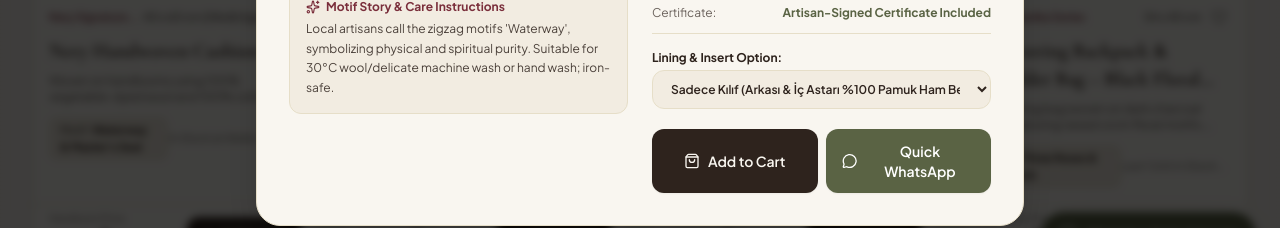
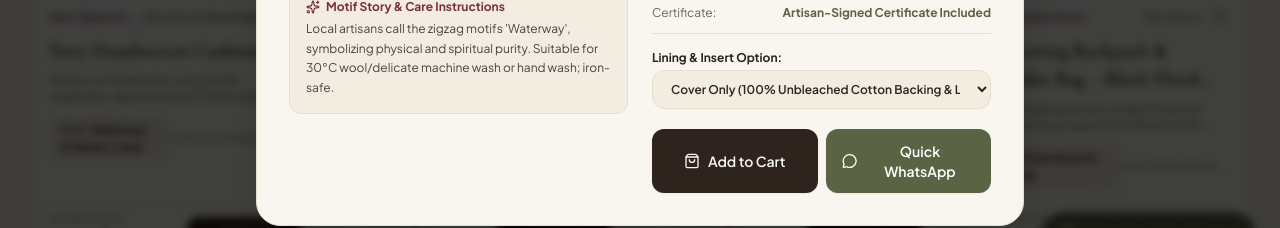
Before and after one commit to mserman90/neri-home-el-dokuma, a React (Vite) app: page / in a window 1280 px wide. Both pictures are taken after a click on the button 175 px from the left and 1949 px from the top of the page. Shown: the part 2067-2295 px from the top of the page. Built offline with nearby package versions, Linux system fonts and the light colour scheme; the HTML template or start-up script is replaced by a standard one.

Commit message:
feat(i18n): fully localize natural craft terms and product options in English UI

```diff
--- a/src/components/Hero.tsx
+++ b/src/components/Hero.tsx
@@ -49,7 +49,9 @@ export const Hero: React.FC = () => {
                 </div>
               </div>
               <div className="bg-[var(--surface-2)] p-2.5 sm:p-3.5 rounded-xl border border-[var(--line)]">
-                <div className="font-serif-display text-lg sm:text-2xl font-bold text-[var(--mustard)]">%100 Doğal</div>
+                <div className="font-serif-display text-lg sm:text-2xl font-bold text-[var(--mustard)]">
+                  {lang === "tr" ? "%100 Doğal" : "100% Natural"}
+                </div>
                 <div className="text-[10px] sm:text-xs opacity-80 mt-0.5 leading-tight">{t.hero.stat2Label}</div>
               </div>
             </div>
--- a/src/components/ProductModal.tsx
+++ b/src/components/ProductModal.tsx
@@ -276,7 +276,7 @@ export const ProductModal: React.FC<ProductModalProps> = ({
               >
                 {product.options.map((o, i) => (
                   <option key={o.label} value={i}>
-                    {o.label}{" "}
+                    {isEn && o.labelEn ? o.labelEn : o.label}{" "}
                     {o.extraPrice > 0
                       ? `(+${tl(o.extraPrice)})`
                       : o.extraPrice < 0
@@ -302,8 +302,8 @@ export const ProductModal: React.FC<ProductModalProps> = ({
               <a
                 href={waLink(
                   isEn
-                    ? `Hello Ms. Neriman, I would like to get information/order ${displayName} (${selectedOpt.label}). Price: ${tl(modalPrice)}`
-                    : `Merhaba Neriman Hanım, ${displayName} (${selectedOpt.label}) ürünü hakkında bilgi/sipariş almak istiyorum. Tutar: ${tl(modalPrice)}`
+                    ? `Hello Ms. Neriman, I would like to get information/order ${displayName} (${selectedOpt?.labelEn || selectedOpt?.label}). Price: ${tl(modalPrice)}`
+                    : `Merhaba Neriman Hanım, ${displayName} (${selectedOpt?.label}) ürünü hakkında bilgi/sipariş almak istiyorum. Tutar: ${tl(modalPrice)}`
                 )}
                 target="_blank"
                 rel="noopener"
--- a/src/context/CartContext.tsx
+++ b/src/context/CartContext.tsx
@@ -1,6 +1,7 @@
 import React, { createContext, useContext, useState, useEffect } from "react";
 import { CartRecord, Product } from "../types";
 import { storage } from "../utils/storage";
+import { useLanguage } from "./LanguageContext";
 
 interface CartContextType {
   cart: CartRecord[];
@@ -18,6 +19,7 @@ export const CartProvider: React.FC<{
   children: React.ReactNode;
   onShowToast?: (msg: string) => void;
 }> = ({ children, onShowToast }) => {
+  const { lang } = useLanguage();
   const [cart, setCart] = useState<CartRecord[]>(() => storage.get("neri_cart", []));
 
   useEffect(() => {
@@ -52,7 +54,8 @@ export const CartProvider: React.FC<{
       }
     });
     if (onShowToast) {
-      onShowToast(`“${product.name}” sepete eklendi.`);
+      const pName = lang === "en" && product.nameEn ? product.nameEn : product.name;
+      onShowToast(lang === "en" ? `“${pName}” added to cart.` : `“${pName}” sepete eklendi.`);
     }
   };
 
--- a/src/data/products.ts
+++ b/src/data/products.ts
@@ -65,8 +65,16 @@ export const products: Product[] = [
     optionsLabel: "Dolgu & Astar Seçeneği",
     optionsLabelEn: "Lining & Insert Option",
     options: [
-      { label: "Sadece Kılıf (Arkası & İç Astarı %100 Pamuk Ham Bez)", extraPrice: 0 },
-      { label: "Boncuk Elyaf Dolgusu Dahil (Kullanıma Hazır)", extraPrice: 250 },
+      {
+        label: "Sadece Kılıf (Arkası & İç Astarı %100 Pamuk Ham Bez)",
+        labelEn: "Cover Only (100% Unbleached Cotton Backing & Lining)",
+        extraPrice: 0,
+      },
+      {
+        label: "Boncuk Elyaf Dolgusu Dahil (Kullanıma Hazır)",
+        labelEn: "Bead Fiber Insert Included (Ready to Use)",
+        extraPrice: 250,
+      },
     ],
     material: "%100 Yün İplik (Kök Boya) & %100 Pamuk Çözgü",
     materialEn: "100% Naturally Dyed Wool & 100% Cotton Warp",
@@ -95,8 +103,16 @@ export const products: Product[] = [
     optionsLabel: "Dolgu & Astar Seçeneği",
     optionsLabelEn: "Lining & Insert Option",
     options: [
-      { label: "Sadece Kılıf (Arkası & İç Astarı %100 Pamuk Ham Bez)", extraPrice: 0 },
-      { label: "Boncuk Elyaf Dolgusu Dahil", extraPrice: 250 },
+      {
+        label: "Sadece Kılıf (Arkası & İç Astarı %100 Pamuk Ham Bez)",
+        labelEn: "Cover Only (100% Unbleached Cotton Backing & Lining)",
+        extraPrice: 0,
+      },
+      {
+        label: "Boncuk Elyaf Dolgusu Dahil",
+        labelEn: "Bead Fiber Insert Included",
+        extraPrice: 250,
+      },
     ],
     material: "%100 Yün İplik (Kök Boya) & %100 Pamuk Çözgü",
     materialEn: "100% Naturally Dyed Wool & 100% Cotton Warp",
@@ -125,8 +141,16 @@ export const products: Product[] = [
     optionsLabel: "Dolgu & Astar Seçeneği",
     optionsLabelEn: "Lining & Insert Option",
     options: [
-      { label: "Sadece Kılıf (Arkası & İç Astarı %100 Pamuk Ham Bez)", extraPrice: 0 },
-      { label: "Boncuk Elyaf Dolgusu Dahil", extraPrice: 250 },
+      {
+        label: "Sadece Kılıf (Arkası & İç Astarı %100 Pamuk Ham Bez)",
+        labelEn: "Cover Only (100% Unbleached Cotton Backing & Lining)",
+        extraPrice: 0,
+      },
+      {
+        label: "Boncuk Elyaf Dolgusu Dahil",
+        labelEn: "Bead Fiber Insert Included",
+        extraPrice: 250,
+      },
     ],
     material: "%100 Yün İplik (Kök Boya) & %100 Pamuk Çözgü",
     materialEn: "100% Naturally Dyed Wool & 100% Cotton Warp",
@@ -155,7 +179,11 @@ export const products: Product[] = [
     optionsLabel: "Askı & Astar Detayı",
     optionsLabelEn: "Strap & Lining Details",
     options: [
-      { label: "Örgü Kordon Askılı & %100 Pamuk Ham Bez Astarlı", extraPrice: 0 },
+      {
+        label: "Örgü Kordon Askılı & %100 Pamuk Ham Bez Astarlı",
+        labelEn: "Braided Cord Strap & 100% Cotton Canvas Lined",
+        extraPrice: 0,
+      },
     ],
     material: "Sık Dokuma Yün & Keçi Kılı, Kök Boya Cicim İşleme",
     materialEn: "Dense Wool & Goat Hair, Natural Dyed Cicim Embroidery",
@@ -184,8 +212,16 @@ export const products: Product[] = [
     optionsLabel: "Set İçeriği",
     optionsLabelEn: "Set Content",
     options: [
-      { label: "1 Adet Ham Ekru + 1 Adet Siyah Çanta Seti (%100 Pamuk Astarlı)", extraPrice: 0 },
-      { label: "Sadece Doğal Ekru & Buz Mavisi Çanta (Tekli)", extraPrice: -3300 },
+      {
+        label: "1 Adet Ham Ekru + 1 Adet Siyah Çanta Seti (%100 Pamuk Astarlı)",
+        labelEn: "1 Raw Ecru + 1 Black Bag Set (100% Cotton Lined)",
+        extraPrice: 0,
+      },
+      {
+        label: "Sadece Doğal Ekru & Buz Mavisi Çanta (Tekli)",
+        labelEn: "Single Raw Ecru & Ice Blue Bag (Individual)",
+        extraPrice: -3300,
+      },
     ],
     material: "Boyasız Doğal Ekru & Koyu Yün Dokuma (%100 Pamuk Astarlı)",
     materialEn: "Natural Ecru & Dark Wool Weave (100% Cotton Lining)",
@@ -214,8 +250,16 @@ export const products: Product[] = [
     optionsLabel: "Kullanım Formu",
     optionsLabelEn: "Usage Form",
     options: [
-      { label: "Tek Parça Uzun Masa Runner (40x135 cm)", extraPrice: 0 },
-      { label: "3’lü Amerikan Servis & Sehpa Örtüsü Seti", extraPrice: 650 },
+      {
+        label: "Tek Parça Uzun Masa Runner (40x135 cm)",
+        labelEn: "Single Long Table Runner (40x135 cm)",
+        extraPrice: 0,
+      },
+      {
+        label: "3’lü Amerikan Servis & Sehpa Örtüsü Seti",
+        labelEn: "3-Piece Placemat & Table Runner Set",
+        extraPrice: 650,
+      },
     ],
     material: "Doğal Pamuk-Yün Karışımlı El Dokuma & El Dizimi Boncuk",
     materialEn: "Natural Cotton-Wool Handweave & Hand-Strung Glass Beads",
@@ -244,8 +288,16 @@ export const products: Product[] = [
     optionsLabel: "Dolgu & Astar Seçeneği",
     optionsLabelEn: "Lining & Insert Option",
     options: [
-      { label: "Boncuk Elyaf Dolgusu Dahil Kullanıma Hazır", extraPrice: 0 },
-      { label: "Sadece Fermuarlı & %100 Pamuk Astarlı Kılıf", extraPrice: -250 },
+      {
+        label: "Boncuk Elyaf Dolgusu Dahil Kullanıma Hazır",
+        labelEn: "Bead Fiber Insert Included (Ready to Use)",
+        extraPrice: 0,
+      },
+      {
+        label: "Sadece Fermuarlı & %100 Pamuk Astarlı Kılıf",
+        labelEn: "Zippered Cover with 100% Cotton Lining Only",
+        extraPrice: -250,
+      },
     ],
     material: "%100 Yün İplik & %100 Pamuk Çözgü (%100 Pamuk Astar)",
     materialEn: "100% Wool & 100% Cotton Warp (100% Cotton Lining)",
@@ -274,8 +326,16 @@ export const products: Product[] = [
     optionsLabel: "Dolgu & Astar Seçeneği",
     optionsLabelEn: "Lining & Insert Option",
     options: [
-      { label: "Sadece Kılıf (Arkası & İç Astarı %100 Pamuk Ham Bez)", extraPrice: 0 },
-      { label: "Boncuk Elyaf Dolgusu Dahil", extraPrice: 250 },
+      {
+        label: "Sadece Kılıf (Arkası & İç Astarı %100 Pamuk Ham Bez)",
+        labelEn: "Cover Only (100% Unbleached Cotton Backing & Lining)",
+        extraPrice: 0,
+      },
+      {
+        label: "Boncuk Elyaf Dolgusu Dahil",
+        labelEn: "Bead Fiber Insert Included",
+        extraPrice: 250,
+      },
     ],
     material: "%100 Yün İplik (Kök Boya) & %100 Pamuk Çözgü",
     materialEn: "100% Naturally Dyed Wool & 100% Cotton Warp",
@@ -304,8 +364,16 @@ export const products: Product[] = [
     optionsLabel: "İç Detay Seçeneği",
     optionsLabelEn: "Interior Details Option",
     options: [
-      { label: "Örgü Omuz Askılı & %100 Pamuk Ham Bez Astarlı", extraPrice: 0 },
-      { label: "Fermuarlı İç Cepli Özel Seri", extraPrice: 250 },
+      {
+        label: "Örgü Omuz Askılı & %100 Pamuk Ham Bez Astarlı",
+        labelEn: "Braided Shoulder Strap & 100% Cotton Canvas Lined",
+        extraPrice: 0,
+      },
+      {
+        label: "Fermuarlı İç Cepli Özel Seri",
+        labelEn: "Special Edition with Interior Zipper Pocket",
+        extraPrice: 250,
+      },
     ],
     material: "%100 Doğal Yün & Pamuk Çözgü, Kök Boyalı Cicim",
     materialEn: "100% Natural Wool & Cotton Warp, Naturally Dyed Cicim",
@@ -334,8 +402,16 @@ export const products: Product[] = [
     optionsLabel: "Set Paket Seçeneği",
     optionsLabelEn: "Set Package Option",
     options: [
-      { label: "4’lü Salon Kırlent Seti (%100 Pamuk Ham Bez Astarlı Kılıf)", extraPrice: 0 },
-      { label: "4’lü Salon Kırlent Seti (Boncuk Elyaf Dolgular Dahil)", extraPrice: 850 },
+      {
+        label: "4’lü Salon Kırlent Seti (%100 Pamuk Ham Bez Astarlı Kılıf)",
+        labelEn: "4-Piece Cushion Cover Set (100% Cotton Lined)",
+        extraPrice: 0,
+      },
+      {
+        label: "4’lü Salon Kırlent Seti (Boncuk Elyaf Dolgular Dahil)",
+        labelEn: "4-Piece Set with Bead Fiber Inserts Included",
+        extraPrice: 850,
+      },
     ],
     material: "%100 Doğal Yün İplik (Kök Boya) & Pamuk Çözgü (%100 Pamuk Astarlı)",
     materialEn: "100% Natural Wool (Vegetable Dyed) & Cotton Warp (100% Cotton Lined)",
--- a/src/types/index.ts
+++ b/src/types/index.ts
@@ -1,5 +1,6 @@
 export type Option = {
   label: string;
+  labelEn?: string;
   extraPrice: number;
 };
 
```
Also changed, not shown: src/components/CartDrawer.tsx (+10 -4 lines).
